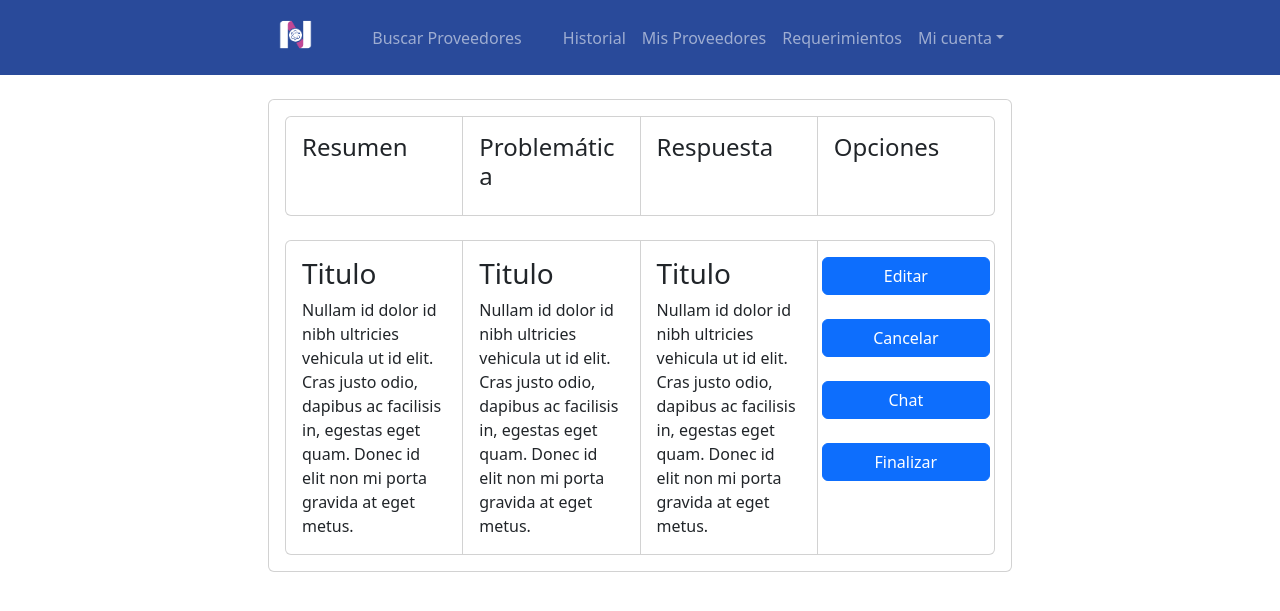
After one commit to Crist0ba1/nucleova, a CodeIgniter 4 app: the page made by app/Views/newViews/cards.php in a window 1280 px wide. The commit adds this page. Shown: the top 611 px of the page. Run offline with PHP 8.4 and a stand-in for CodeIgniter, Linux system fonts and the light colour scheme; the template is opened without the code that fills it, so the values that code supplies are empty; some libraries are stand-ins or nearby versions.

Commit message:
cards
agrego archivo para tarjetas en proceso

correcciones inicio

```diff
--- /dev/null
+++ b/app/Views/newViews/cards.php
@@ -0,0 +1,64 @@
+<?php
+    include("baseLogged.php");
+?>
+<div class="container">
+        <div class="card">
+            <div class="card-body">
+                <div class="card-group">
+                    <div class="card">
+                        <div class="card-body">
+                            <h4 class="card-title">Resumen</h4>
+                        </div>
+                    </div>
+                    <div class="card">
+                        <div class="card-body">
+                            <h4 class="card-title">Problemática</h4>
+                        </div>
+                    </div>
+                    <div class="card">
+                        <div class="card-body">
+                            <h4 class="card-title">Respuesta</h4>
+                        </div>
+                    </div>
+                    <div class="card">
+                        <div class="card-body">
+                            <h4 class="card-title">Opciones</h4>
+                        </div>
+                    </div>
+                </div>
+                &nbsp
+            <!--/div-->
+            <!--div class="card-body"-->
+                <div class="card-group">
+                    <div class="card">
+                        <div class="card-body">
+                            <h3 class="card-title">Titulo</h3>
+                            <p class="card-text">Nullam id dolor id nibh ultricies vehicula ut id elit. Cras justo odio, dapibus ac facilisis in, egestas eget quam. Donec id elit non mi porta gravida at eget metus.</p>
+                        </div>
+                    </div>
+                    <div class="card">
+                        <div class="card-body">
+                            <h3 class="card-title">Titulo</h3>
+                            <p class="card-text">Nullam id dolor id nibh ultricies vehicula ut id elit. Cras justo odio, dapibus ac facilisis in, egestas eget quam. Donec id elit non mi porta gravida at eget metus.</p>
+                        </div>
+                    </div>
+                    <div class="card">
+                        <div class="card-body">
+                            <h3 class="card-title">Titulo</h3>
+                            <p class="card-text">Nullam id dolor id nibh ultricies vehicula ut id elit. Cras justo odio, dapibus ac facilisis in, egestas eget quam. Donec id elit non mi porta gravida at eget metus.</p>
+                        </div>
+                    </div>
+                    <div class="card">
+                        <div class="card-body">
+                            <div class="col">
+                                <div class="row"><button type="button" class="btn btn-primary btn-block">Editar</button>&nbsp</div>
+                                <div class="row"><button type="button" class="btn btn-primary btn-block">Cancelar</button>&nbsp</div>
+                                <div class="row"><button type="button" class="btn btn-primary btn-block">Chat</button>&nbsp</div>
+                                <div class="row"><button type="button" class="btn btn-primary btn-block">Finalizar</button>&nbsp</div>
+                            </div>
+                        </div>
+                    </div>
+                </div>
+            <!--/div-->
+        </div>
+    </div>
```
Also changed, not shown: app/Views/newViews/inicio.php (+8 -30 lines).
